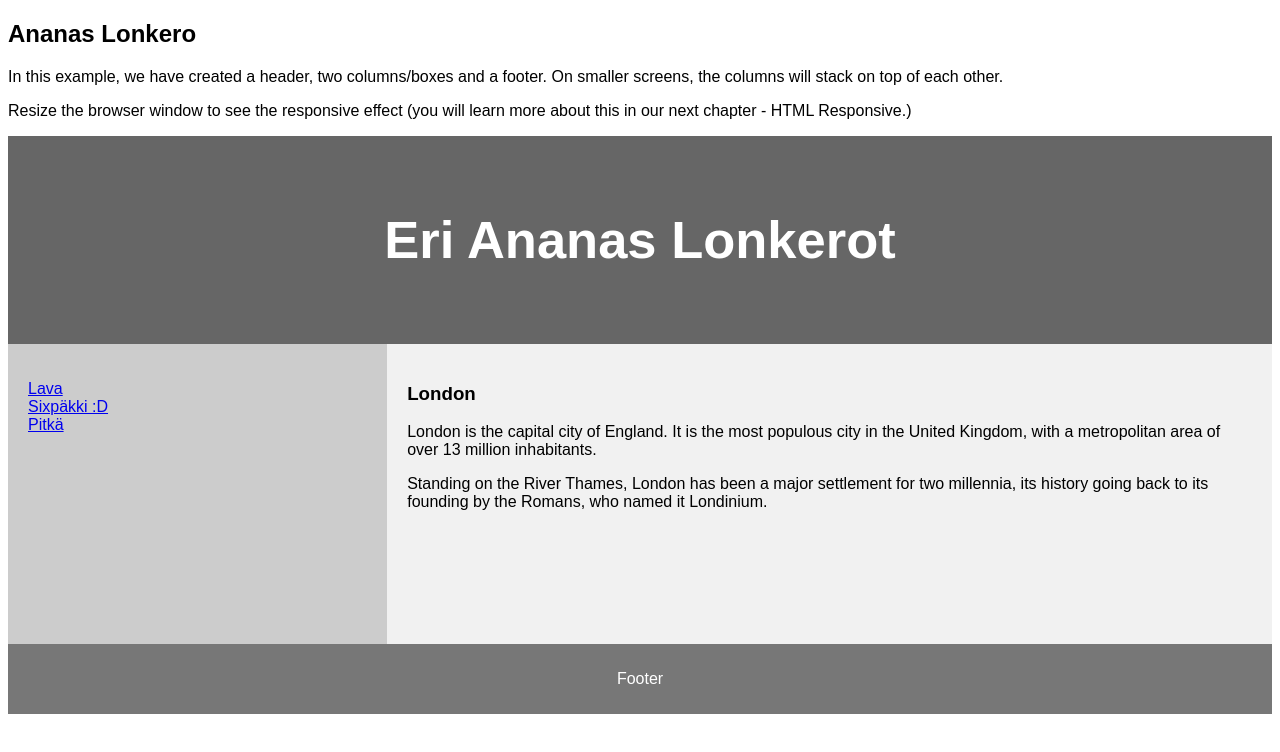
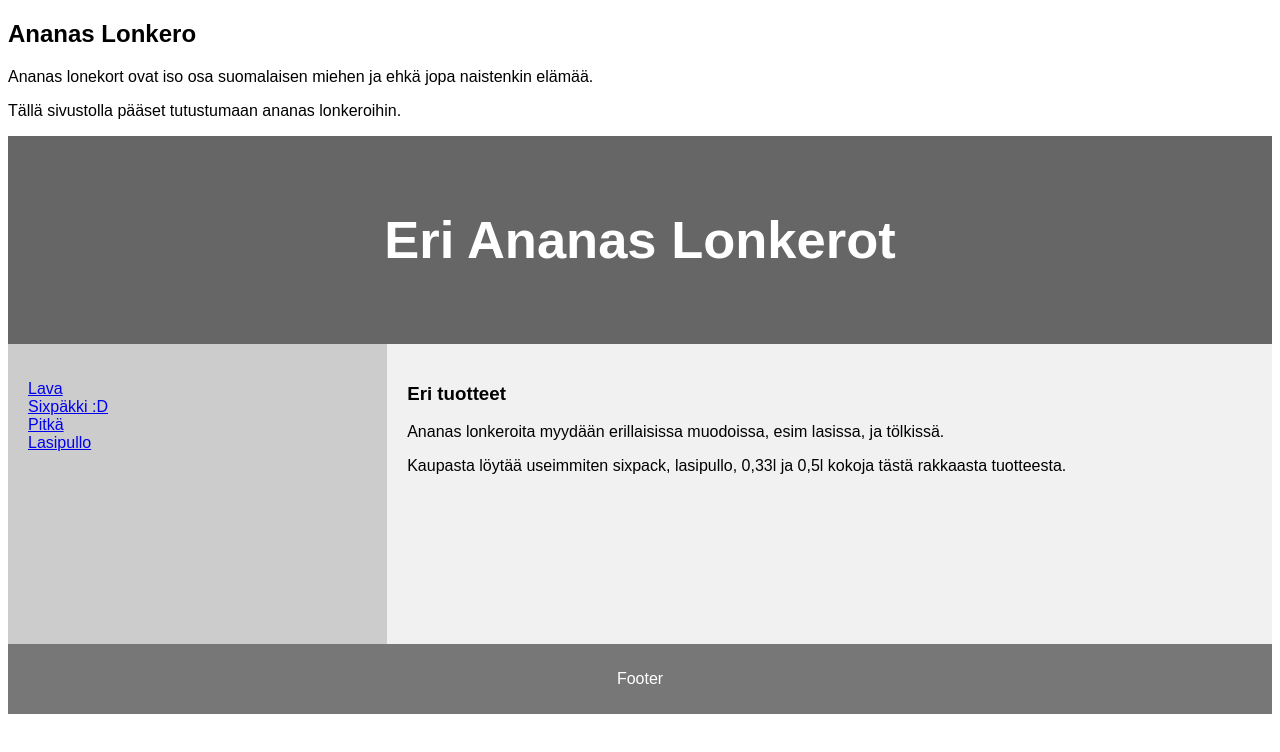
Before and after one commit to VeetiJaykka/VeetiJaykka.github.io, a plain HTML site: page ananas.html in a window 1280 px wide. Drawn offline with Linux system fonts and the light colour scheme.

Commit message:
Update ananas.html

```diff
--- a/ananas.html
+++ b/ananas.html
@@ -72,8 +72,8 @@ footer {
 <body>
 
 <h2>Ananas Lonkero</h2>
-<p>In this example, we have created a header, two columns/boxes and a footer. On smaller screens, the columns will stack on top of each other.</p>
-<p>Resize the browser window to see the responsive effect (you will learn more about this in our next chapter - HTML Responsive.)</p>
+<p>Ananas lonekort ovat iso osa suomalaisen miehen ja ehkä jopa naistenkin elämää.</p>
+<p>Tällä sivustolla pääset tutustumaan ananas lonkeroihin.</p>
 
 <header>
   <h2>Eri Ananas Lonkerot</h2>
@@ -85,13 +85,14 @@ footer {
       <li><a href="#">Lava</a></li>
       <li><a href="#">Sixpäkki :D</a></li>
       <li><a href="#">Pitkä</a></li>
+      <li><a href="#">Lasipullo</a></li>
     </ul>
   </nav>
 
   <article>
-    <h1>London</h1>
-    <p>London is the capital city of England. It is the most populous city in the  United Kingdom, with a metropolitan area of over 13 million inhabitants.</p>
-    <p>Standing on the River Thames, London has been a major settlement for two millennia, its history going back to its founding by the Romans, who named it Londinium.</p>
+    <h1>Eri tuotteet</h1>
+    <p>Ananas lonkeroita myydään erillaisissa muodoissa, esim lasissa, ja tölkissä.</p>
+    <p>Kaupasta löytää useimmiten sixpack, lasipullo, 0,33l ja 0,5l kokoja tästä rakkaasta tuotteesta.</p>
   </article>
 </section>
 
```
